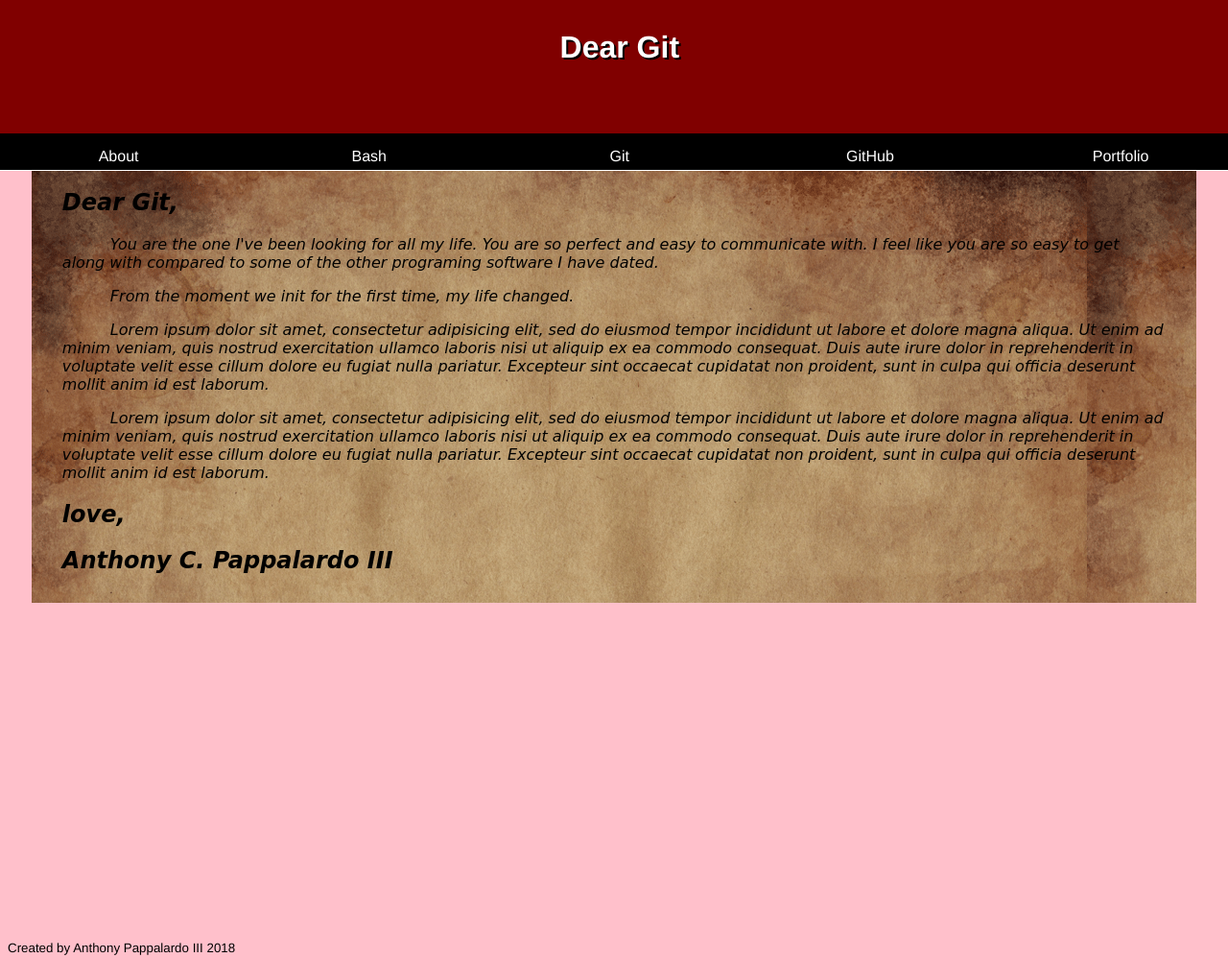
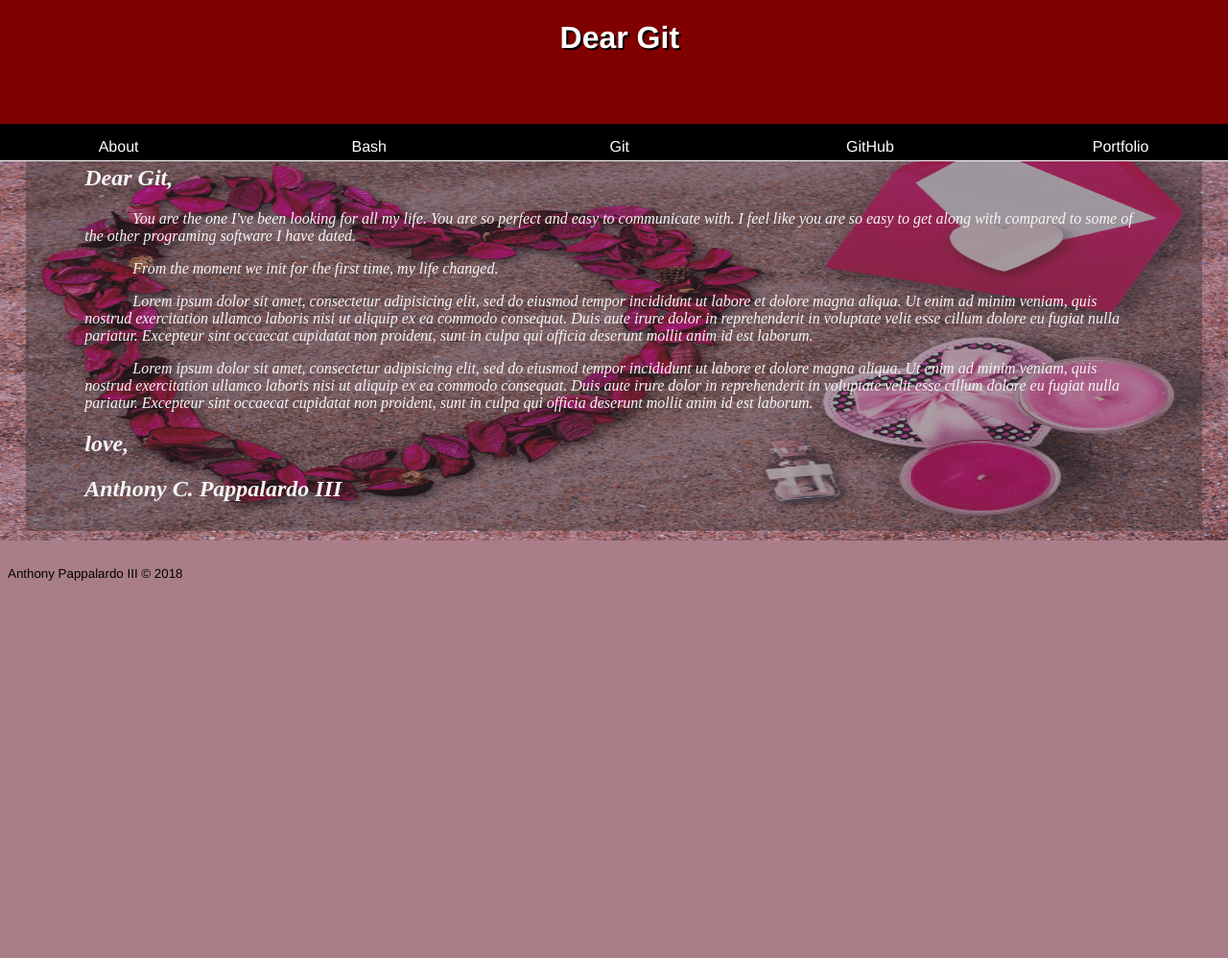
Before and after one commit to tonypapps/love-letters, a plain HTML site: page git.html in a window 1280 px wide. Shown: the whole page at 96% size. After the commit the page ends 800 px from the top, so only its background shows below. Drawn offline with Linux system fonts and the light colour scheme; a web font is replaced by a local one.

Commit message:
changed backgrounds to pictures

```diff
--- a/css/bash.css
+++ b/css/bash.css
@@ -1,14 +1,22 @@
 html{
   background-color: navy;
+  background-image: url(../img/rain.gif);
+  background-size: 100% 100%;
+  background-position: center;
+  background-repeat: no-repeat;
   font-family: helvetica;
 }
 header{
-  background-color: cornflowerblue;
+  background-color: navy;
+  background-image: url(../img/blue-rose.gif);
+  background-size: 100% 100%;
+  background-position: center;
+  background-repeat: no-repeat;
   margin: -15px;
-  margin-top: -250px;
+  margin-top: -300px;
   margin-right: -5%;
   padding: 1%;
-  padding-top: 10px;
+  padding-top: 50px;
   padding-bottom: 0px;
   width: 100%;
   text-align: center;
@@ -72,8 +80,7 @@
 }
 main{
   margin: 2%;
-  margin-top: 250px;
-  margin-bottom: 350px;
+  margin-top: 300px;
   font-family: 'Shadows Into Light', cursive;
   font-style: italic;
 }
@@ -108,7 +115,7 @@
 aside{
   font-family: helvetica;
   font-style: normal;
-  background-color: rgb(100,100,100);
+  background-color: rgba(100,100,100,0.5);
   padding: 2.5%;
   padding-top:2.5px;
   padding-bottom: 10px;
--- a/css/git.css
+++ b/css/git.css
@@ -1,11 +1,11 @@
 html{
-  background-color: pink;
+  background-color: rgb(170,126,137);
   font-family: helvetica;
 }
 header{
   background-color: maroon;
-  margin: -15px;
-  margin-top: -175px;
+  margin-left: -15px;
+  margin-top: -150px;
   margin-right: -5%;
   padding: 1%;
   padding-top: 10px;
@@ -59,21 +59,31 @@
 
 }
 main{
-  background-color: beige;
-  background-image:url(../img/letter-paper.gif);
+  background-image:url(../img/rose-peddles-letter.gif);
+  background-repeat: no-repeat;
+  background-size: 100% 100%;
   margin: 2%;
-  margin-top: 175px;
-  margin-bottom: 350px;
+  margin-top: 140px;
+  margin-left: -1%;
+  margin-right: -1%;
   padding: 2.5%;
   padding-top:2.5px;
   padding-bottom: 10px;
-  font-family: 'Shadows Into Light', cursive;
+  font-family: 'Eczar', serif;
   font-style: italic;
   color: black;
+}
+.letter{
+  background-color: rgba(50,50,50,0.4);
+  color: whitesmoke;
+  padding: 5%;
+  padding-top: 10px;
+  padding-bottom: 10px;
 }
 h3{
   margin-top: 50px;
   font-weight: bold;
+
 }
 p{
   text-indent: 50px;
--- a/css/github.css
+++ b/css/github.css
@@ -1,9 +1,13 @@
 html{
-  background-color: crimson;
+  background-color: black;
   font-family: helvetica;
+  color: whitesmoke;
 }
 header{
   background-color: maroon;
+  background-image:url(../img/roses.gif);
+  background-repeat: no-repeat;
+  background-size: cover;
   margin: -15px;
   margin-top: -175px;
   margin-right: -5%;
@@ -61,17 +65,19 @@
 main{
   margin: 2%;
   margin-top: 175px;
-  margin-bottom: 350px;
   padding: 2.5%;
   padding-top:2.5px;
   padding-bottom: 10px;
   font-family: 'Indie Flower';
-  color: whitesmoke;
+  background-image:url(../img/candle-heart.gif);
+  background-repeat: no-repeat;
+  background-size: 100% 100%;
+}
+.letter{
+  background-color: rgba(0,0,0,0.5);
+  padding: 5%;
 }
 /* spacing for each line */
-.opening{
-  color: whitesmoke;
-}
 .par1{
   margin-left: 30px;
 }
@@ -87,6 +93,7 @@
 .par5{
   margin-left: 150px;
 }
+/* aside  */
 aside{
   font-family: helvetica;
 }
--- a/git.html
+++ b/git.html
@@ -3,6 +3,7 @@
   <head>
     <meta charset="utf-8">
     <meta name="viewport" content="width=device-width, initial-scale=1.0">
+    <link href="https://fonts.googleapis.com/css?family=Eczar" rel="stylesheet">
     <link rel="stylesheet" href="/css/git.css">
     <title>Git Love Letter</title>
   </head>
@@ -22,7 +23,7 @@
     </header>
     <!-- ========main stuff on page======== -->
     <main>
-      <article class="">
+      <article class="letter">
         <h2>Dear Git,</h2>
         <p>
           You are the one I've been looking for all my life. You are so perfect and easy to communicate with. I feel like you are so easy to get along with compared to some of the other programing software I have dated.
@@ -40,7 +41,7 @@
     </main>
     <!-- =======bottom of page========= -->
     <footer>
-      <small>Created by Anthony Pappalardo III 2018</small>
+      <small>Anthony Pappalardo III &copy; 2018</small>
     </footer>
   </body>
 </html>
```
Also changed, not shown: bash.html (+1 -1 lines), github.html (+2 -2 lines), index.html (+1 -1 lines), img/blue-rose.gif (added), img/candle-heart.gif (added), img/rain.gif (added), img/rose-and-letter.gif (added), img/rose-peddles-letter.gif (added), img/roses.gif (added), 4 other files.
